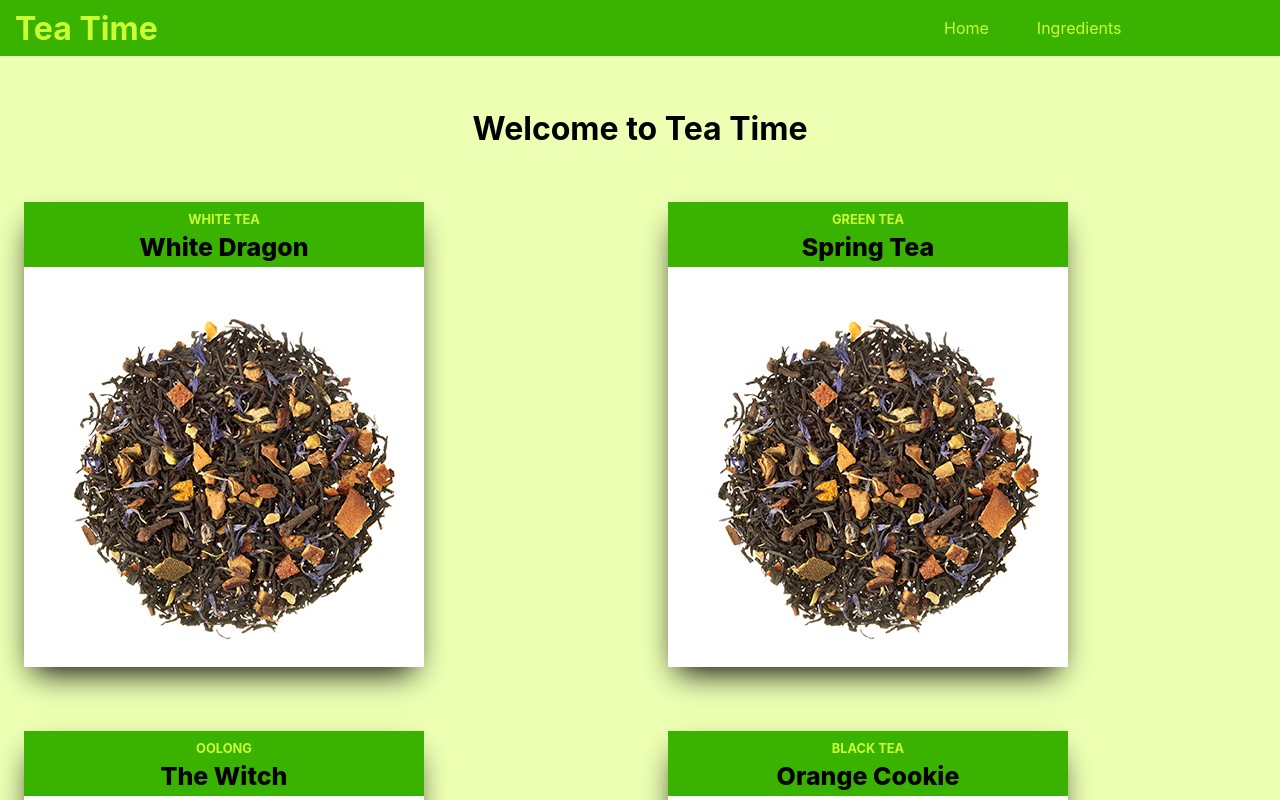
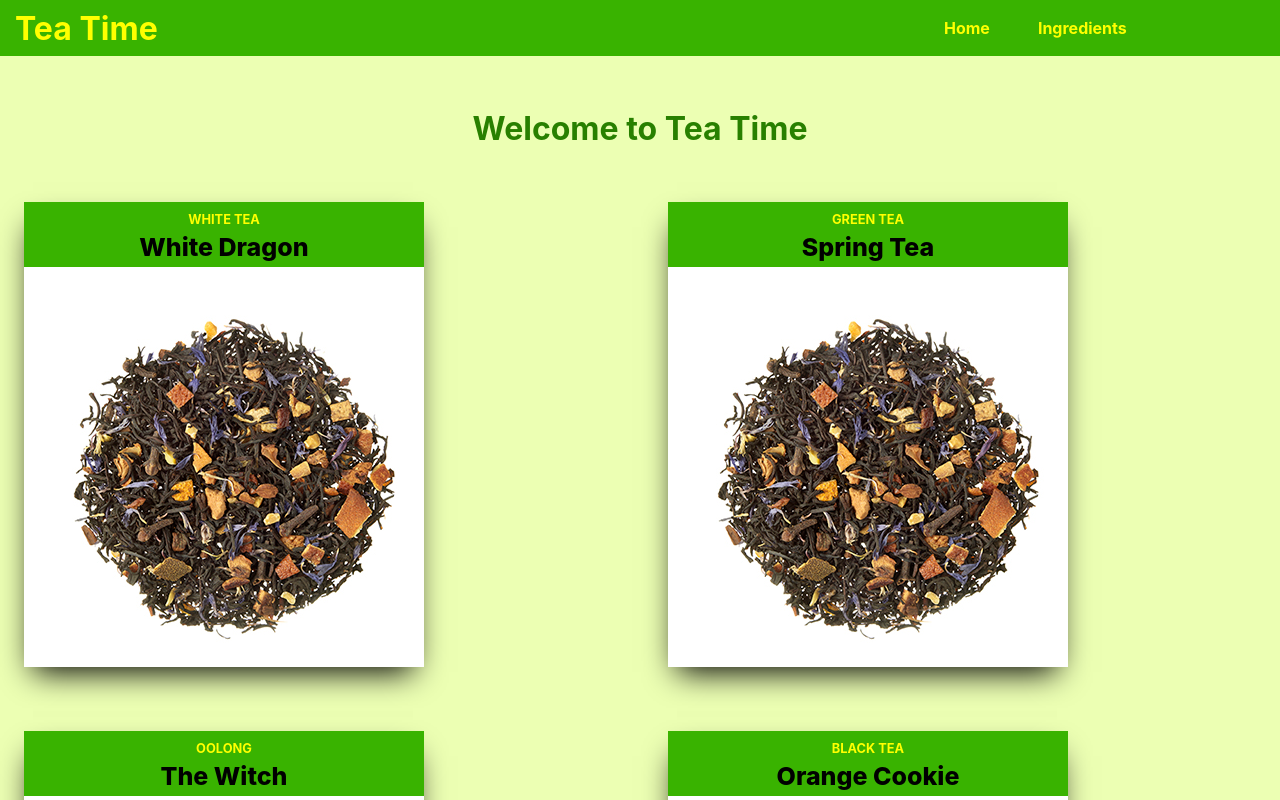
Before and after one commit to CsalaPeter/tea_website, a React (Create React App) app: page / in a window 1280 px wide. Shown: the top 800 px of the page. Built offline with nearby package versions, Linux system fonts and the light colour scheme.

Commit message:
Small css changes

```diff
--- a/src/css/components/mainNavbar.css
+++ b/src/css/components/mainNavbar.css
@@ -9,7 +9,7 @@
 .logo {
   font-size: 2rem;
   font-weight: bold;
-  color: hsl(75, 100%, 60%);
+  color: hsl(60, 100%, 50%);
   margin-left: 15px;
 }
 
@@ -37,5 +37,6 @@
 
 .navHeader a {
   text-decoration: none;
-  color: hsl(75, 100%, 60%);
+  color: hsl(60, 100%, 50%);
+  font-weight: bold;
 }
--- a/src/css/views/home.css
+++ b/src/css/views/home.css
@@ -1,7 +1,13 @@
+body {
+  overflow-x: hidden;
+  background-color: hsl(75, 100%, 85%);
+}
+
 .header {
   display: flex;
   justify-content: center;
   padding: 2rem;
+  color: hsl(101, 100%, 25%);
 }
 
 .teaDispaly {
@@ -30,7 +36,7 @@
   font-size: 0.8rem;
   font-weight: 700;
   margin-bottom: 5px;
-  color: hsl(75, 100%, 60%);
+  color: hsl(60, 100%, 50%);
   margin-top: 10px;
 }
 
--- a/src/css/views/tea.css
+++ b/src/css/views/tea.css
@@ -26,10 +26,6 @@ li {
 
 #tags {
   margin-top: 5px;
-}
-
-body {
-  background-color: hsl(75, 100%, 85%);
 }
 
 h3 {
```
